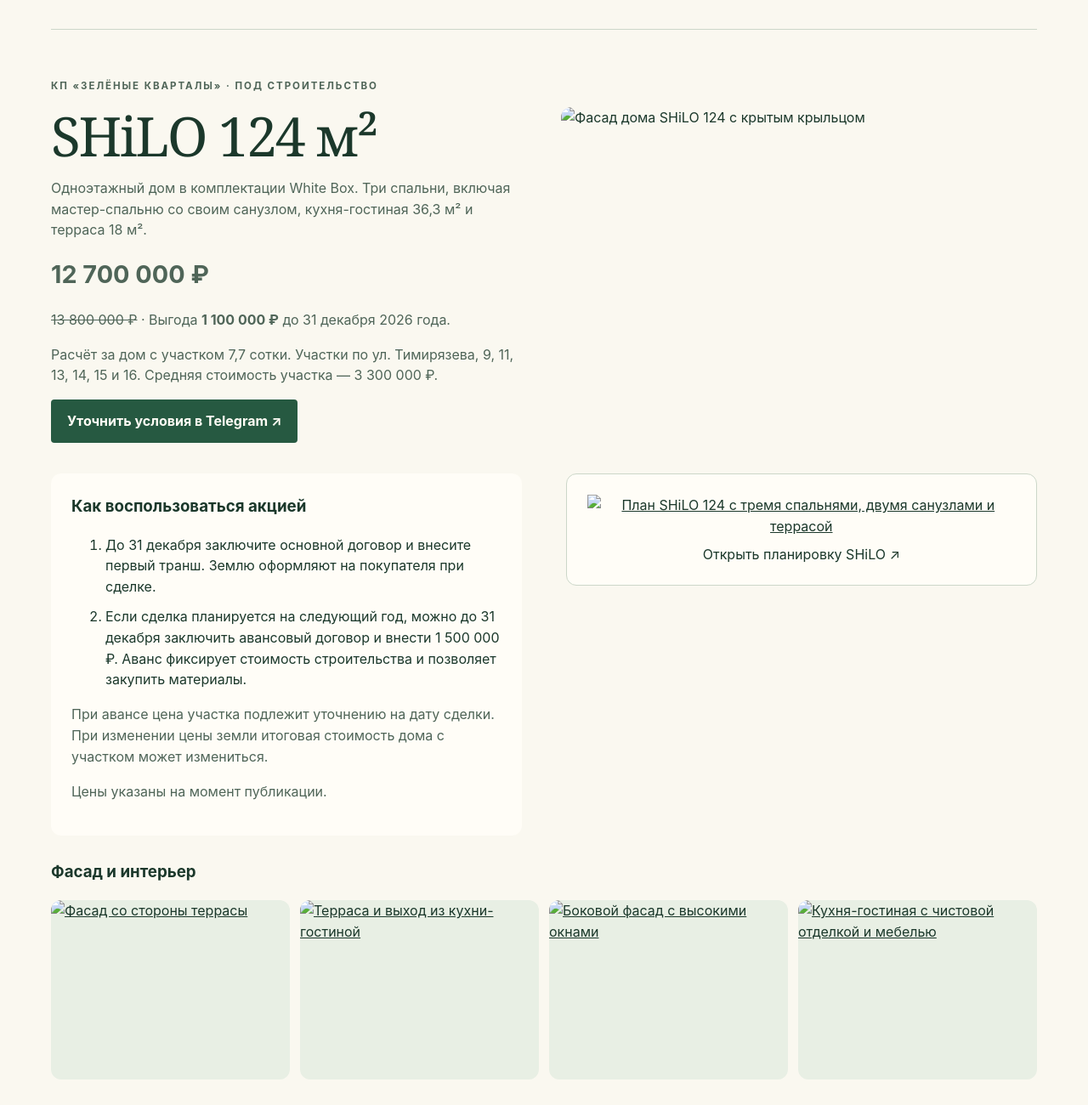
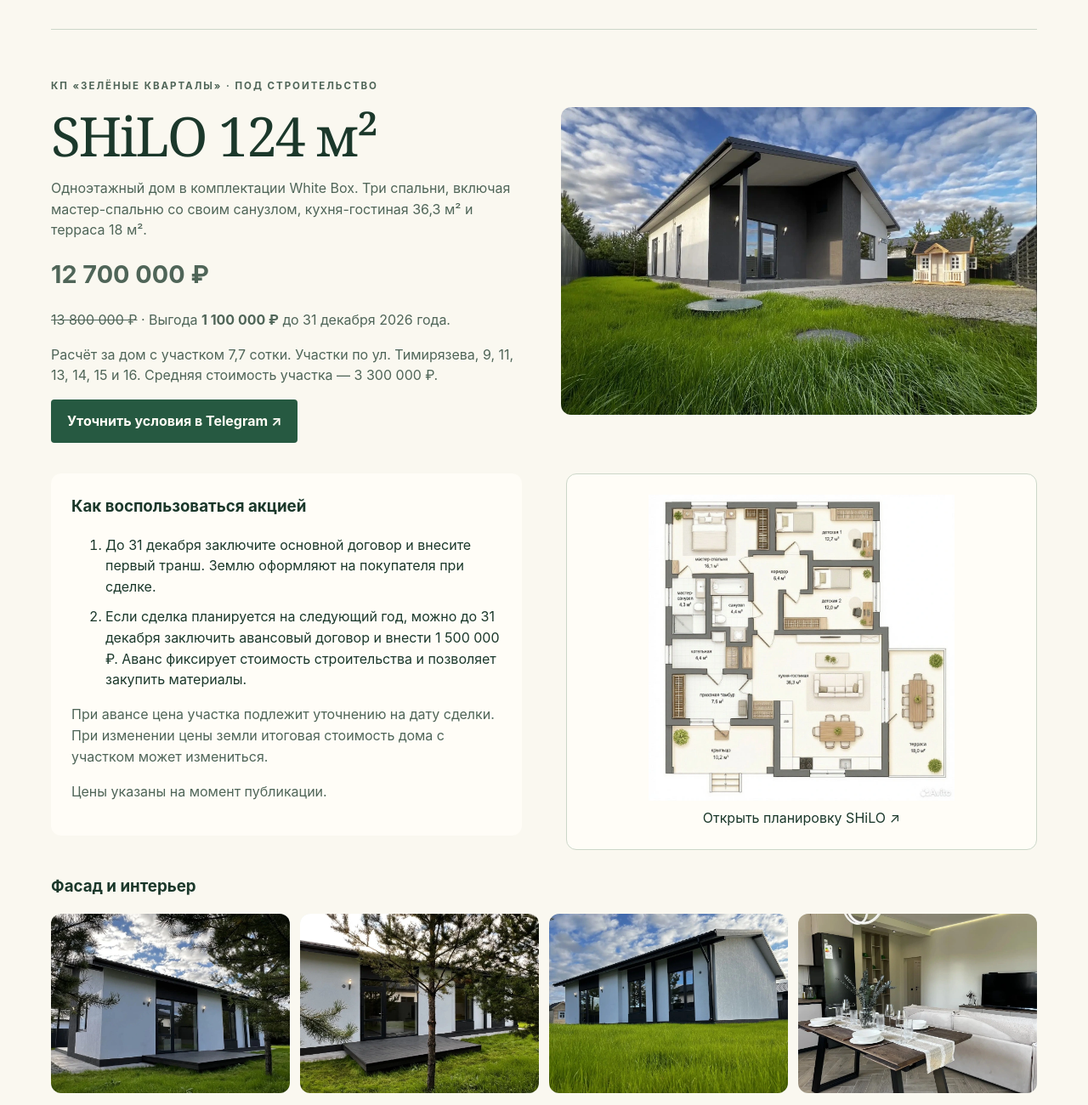
Before and after one commit to ykorykova-hue/primerochnaya-yasnoletovo, a plain HTML site: page index.html in a window 1280 px wide. Shown: the part 2740-4040 px from the top of the page at 85% size. Drawn offline with Linux system fonts and the light colour scheme.

Commit message:
Add files via upload

```diff
--- a/index.html
+++ b/index.html
@@ -34,21 +34,21 @@
 <p class="price" id="shilo-price">12 700 000 ₽</p><p id="promo-status"><s>13 800 000 ₽</s> · Выгода <strong>1 100 000 ₽</strong> до 31 декабря 2026 года.</p>
 <p>Расчёт за дом с участком 7,7 сотки. Участки по ул. Тимирязева, 9, 11, 13, 14, 15 и 16. Средняя стоимость участка — 3 300 000 ₽.</p>
 <a class="button" href="https://t.me/vdom66?text=Здравствуйте%2C%20Юлия!%20Хочу%20уточнить%20условия%20строительства%20SHiLO%20124.">Уточнить условия в Telegram ↗</a>
-</div><figure><img src="shilo/front.webp" loading="lazy" alt="Фасад дома SHiLO 124 с крытым крыльцом"></figure>
+</div><figure><img src="front.webp" loading="lazy" alt="Фасад дома SHiLO 124 с крытым крыльцом"></figure>
 </div>
 <div class="offer details">
 <div id="promo-terms"><h3>Как воспользоваться акцией</h3><ol>
 <li>До 31 декабря заключите основной договор и внесите первый транш. Землю оформляют на покупателя при сделке.</li>
 <li>Если сделка планируется на следующий год, можно до 31 декабря заключить авансовый договор и внести 1 500 000 ₽. Аванс фиксирует стоимость строительства и позволяет закупить материалы.</li>
 </ol><p>При авансе цена участка подлежит уточнению на дату сделки. При изменении цены земли итоговая стоимость дома с участком может измениться.</p><p>Цены указаны на момент публикации.</p></div>
-<a class="plan" href="shilo/layout.webp" target="_blank" rel="noopener"><img src="shilo/layout.webp" loading="lazy" alt="План SHiLO 124 с тремя спальнями, двумя санузлами и террасой"><span>Открыть планировку SHiLO ↗</span></a>
+<a class="plan" href="layout.webp" target="_blank" rel="noopener"><img src="layout.webp" loading="lazy" alt="План SHiLO 124 с тремя спальнями, двумя санузлами и террасой"><span>Открыть планировку SHiLO ↗</span></a>
 </div>
 <h3>Фасад и интерьер</h3>
 <div class="gallery">
-<a href="shilo/terrace.webp" target="_blank" rel="noopener"><img src="shilo/terrace.webp" loading="lazy" alt="Фасад со стороны террасы"></a>
-<a href="shilo/terrace-detail.webp" target="_blank" rel="noopener"><img src="shilo/terrace-detail.webp" loading="lazy" alt="Терраса и выход из кухни-гостиной"></a>
-<a href="shilo/side.webp" target="_blank" rel="noopener"><img src="shilo/side.webp" loading="lazy" alt="Боковой фасад с высокими окнами"></a>
-<a href="shilo/interior.webp" target="_blank" rel="noopener"><img src="shilo/interior.webp" loading="lazy" alt="Кухня-гостиная с чистовой отделкой и мебелью"></a>
+<a href="terrace.webp" target="_blank" rel="noopener"><img src="terrace.webp" loading="lazy" alt="Фасад со стороны террасы"></a>
+<a href="terrace-detail.webp" target="_blank" rel="noopener"><img src="terrace-detail.webp" loading="lazy" alt="Терраса и выход из кухни-гостиной"></a>
+<a href="side.webp" target="_blank" rel="noopener"><img src="side.webp" loading="lazy" alt="Боковой фасад с высокими окнами"></a>
+<a href="interior.webp" target="_blank" rel="noopener"><img src="interior.webp" loading="lazy" alt="Кухня-гостиная с чистовой отделкой и мебелью"></a>
 </div>
 </section>
 <section class="wrap section" id="lesnye">
```
